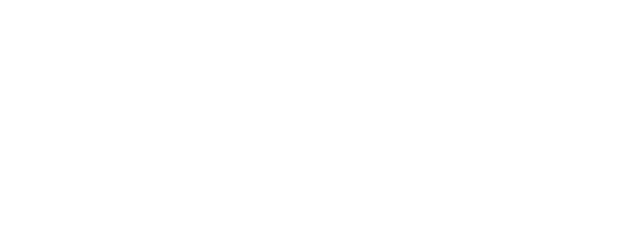
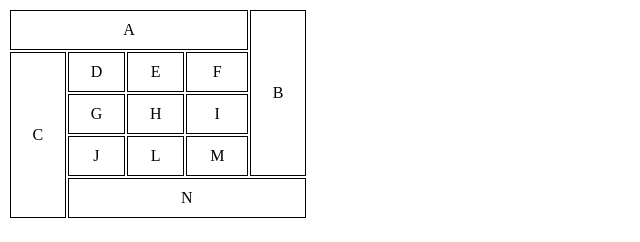
Before and after one commit to FeSeixas/html-css, a plain HTML site: page desafios/Desafio 6/tabela2.html in a window 1280 px wide. Shown: the whole page, without its empty margins (0-640 px from the left). Drawn offline with Linux system fonts and the light colour scheme.

Commit message:
Update tabela2.html

```diff
--- a/desafios/Desafio 6/tabela2.html
+++ b/desafios/Desafio 6/tabela2.html
@@ -4,11 +4,45 @@
     <meta charset="UTF-8">
     <meta name="viewport" content="width=device-width, initial-scale=1.0">
     <title>Desafio 6.2</title>
+    <style>
+        table {
+            width: 300px;
+        }
+        td {
+            border: 1px solid black;
+            padding: 10px;
+            text-align: center;
+
+        }
+    </style>
 </head>
 <body>
     <table>
         <tr>
-            <td></td>
+            <td colspan="4">A</td>
+            <td rowspan="4">B</td>
+        </tr>
+
+        <tr>
+            <td rowspan="4">C</td>
+            <td>D</td>
+            <td>E</td>
+            <td>F</td>
+        </tr>
+
+        <tr>
+            <td>G</td>
+            <td>H</td>
+            <td>I</td>
+        </tr>
+        <tr>
+            <td>J</td>
+            <td>L</td>
+            <td>M</td>
+        </tr>
+
+        <tr>
+            <td colspan="4">N</td>
         </tr>
     </table>
 </body>
```
